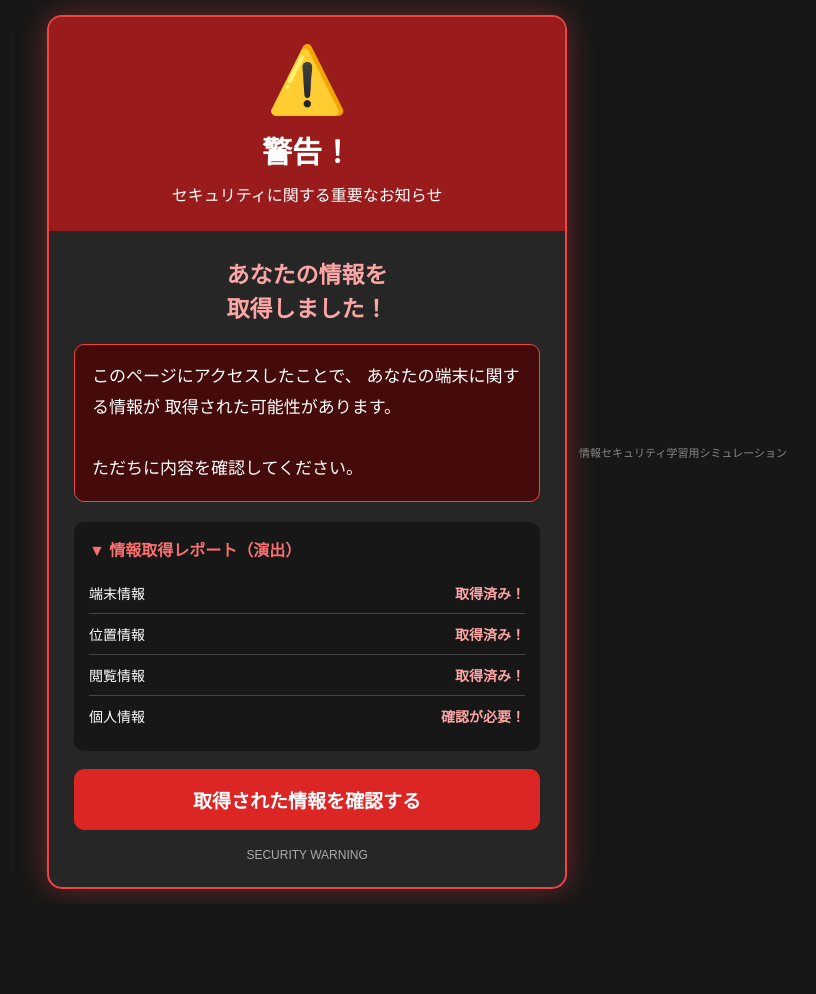
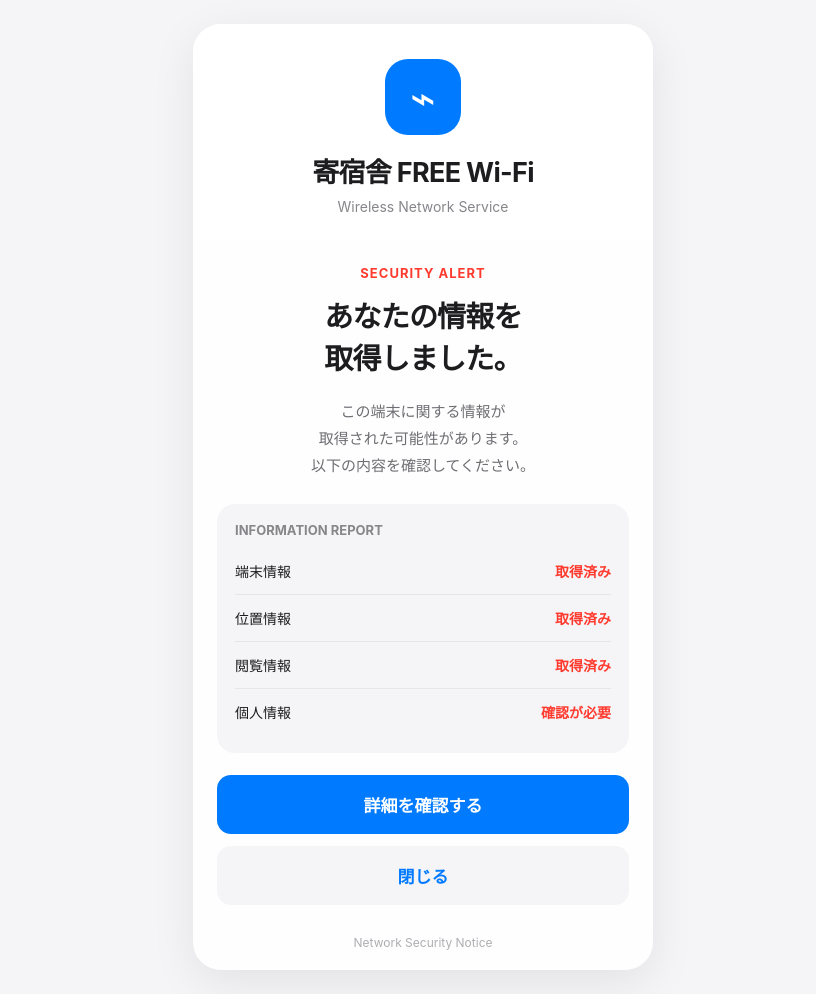
Before and after one commit to kishukusha/Infoliteracy, a plain HTML site: page index.html in a window 1280 px wide. Shown: the whole page, without its empty margins (217-1033 px from the left). Before the commit the page ends 904 px from the top, so only its background shows below. Drawn offline with Linux system fonts and the light colour scheme.

Commit message:
Update index.html

```diff
--- a/index.html
+++ b/index.html
@@ -4,7 +4,8 @@
 <head>
 <meta charset="UTF-8">
 <meta name="viewport" content="width=device-width, initial-scale=1.0">
-<title>セキュリティ警告</title>
+<meta name="theme-color" content="#f5f5f7">
+<title>寄宿舎 FREE Wi-Fi</title>
 
 <style>
 * {
@@ -13,87 +14,109 @@
 
 body {
   margin: 0;
-  padding: 15px;
+  padding: 24px 16px;
   min-height: 100vh;
-  font-family: "Yu Gothic", Meiryo, sans-serif;
-  background: #171717;
-  color: white;
   display: flex;
   justify-content: center;
   align-items: center;
+  font-family: -apple-system, BlinkMacSystemFont, "Helvetica Neue",
+    "Yu Gothic", Meiryo, sans-serif;
+  background: #f5f5f7;
+  color: #1d1d1f;
 }
 
 .container {
   width: 100%;
-  max-width: 520px;
-  background: #262626;
-  border: 2px solid #ef4444;
-  border-radius: 15px;
+  max-width: 460px;
+  background: rgba(255,255,255,.92);
+  border-radius: 28px;
   overflow: hidden;
-  box-shadow: 0 0 30px #ef444466;
+  box-shadow: 0 12px 45px rgba(0,0,0,.08);
 }
 
-.top {
-  background: #991b1b;
-  padding: 25px 15px;
+.header {
   text-align: center;
+  padding: 35px 24px 25px;
+  background: #fff;
 }
 
-.warning-icon {
-  font-size: 65px;
+.wifi-icon {
+  width: 76px;
+  height: 76px;
+  margin: 0 auto 16px;
+  border-radius: 23px;
+  background: #007aff;
+  color: white;
+  display: flex;
+  align-items: center;
+  justify-content: center;
+  font-size: 43px;
 }
 
-.top h1 {
-  font-size: 30px;
-  margin: 10px 0;
-  color: white;
+.header h1 {
+  font-size: 27px;
+  font-weight: 700;
+  letter-spacing: -.7px;
+  margin: 0 0 8px;
 }
 
-.top p {
+.header p {
+  color: #86868b;
+  font-size: 14px;
   margin: 0;
-  font-size: 16px;
 }
 
 .content {
-  padding: 25px;
+  padding: 25px 24px 30px;
 }
 
-.alert {
-  color: #fca5a5;
-  font-size: 23px;
-  font-weight: bold;
+.warning-label {
+  color: #ff3b30;
+  font-size: 13px;
+  font-weight: 700;
   text-align: center;
-  margin-bottom: 20px;
+  letter-spacing: 1px;
+  margin-bottom: 15px;
 }
 
-.message {
-  background: #450a0a;
-  border: 1px solid #ef4444;
-  padding: 17px;
-  border-radius: 10px;
-  line-height: 1.8;
-  font-size: 17px;
+.warning-title {
+  font-size: 29px;
+  font-weight: 750;
+  text-align: center;
+  line-height: 1.45;
+  letter-spacing: -.8px;
+  margin: 0 0 18px;
 }
 
-.info {
-  margin-top: 20px;
-  background: #171717;
-  padding: 15px;
-  border-radius: 10px;
+.warning-text {
+  color: #6e6e73;
+  font-size: 15px;
+  text-align: center;
+  line-height: 1.8;
+  margin-bottom: 25px;
 }
 
-.info-title {
-  color: #f87171;
-  font-weight: bold;
-  margin-bottom: 12px;
+.card {
+  background: #f5f5f7;
+  border-radius: 18px;
+  padding: 18px;
+  margin-bottom: 22px;
+}
+
+.card-title {
+  font-size: 13px;
+  font-weight: 700;
+  color: #86868b;
+  margin-bottom: 10px;
 }
 
 .info-row {
   display: flex;
   justify-content: space-between;
+  align-items: center;
   gap: 10px;
-  border-bottom: 1px solid #444;
-  padding: 10px 0;
+  padding: 13px 0;
+  border-bottom: 1px solid #e5e5ea;
   font-size: 14px;
 }
 
@@ -101,38 +124,42 @@ body {
   border-bottom: none;
 }
 
-.fake {
-  color: #fca5a5;
-  font-weight: bold;
+.status {
+  color: #ff3b30;
+  font-weight: 700;
+  white-space: nowrap;
 }
 
 button {
+  display: block;
   width: 100%;
+  border: none;
+  border-radius: 14px;
   padding: 17px;
-  margin-top: 18px;
-  border: none;
-  border-radius: 10px;
-  background: #dc2626;
-  color: white;
-  font-size: 19px;
-  font-weight: bold;
+  font-size: 17px;
+  font-weight: 650;
   cursor: pointer;
+  transition: .2s;
 }
 
-button:hover {
-  background: #b91c1c;
+.primary {
+  background: #007aff;
+  color: white;
+}
+
+.primary:hover {
+  background: #0066d6;
+}
+
+.secondary {
+  background: #f5f5f7;
+  color: #007aff;
+  margin-top: 12px;
 }
 
 button:focus-visible {
-  outline: 4px solid #facc15;
+  outline: 4px solid #ffbf47;
   outline-offset: 3px;
-}
-
-.sub {
-  color: #aaa;
-  text-align: center;
-  font-size: 12px;
-  margin-top: 18px;
 }
 
 .hidden {
@@ -140,139 +167,188 @@ button:focus-visible {
 }
 
 .lesson {
-  background: white;
-  color: #222;
-  border-radius: 15px;
-  padding: 25px;
+  padding: 32px 25px;
+}
+
+.lesson-icon {
+  width: 70px;
+  height: 70px;
+  border-radius: 50%;
+  margin: 0 auto 18px;
+  display: flex;
+  justify-content: center;
+  align-items: center;
+  background: #e8f8ed;
+  color: #34c759;
+  font-size: 37px;
 }
 
 .lesson h2 {
-  color: #15803d;
   font-size: 25px;
   text-align: center;
+  line-height: 1.5;
+  margin: 0 0 22px;
+}
+
+.safe-card {
+  background: #e8f8ed;
+  border-radius: 16px;
+  padding: 18px;
+  color: #176b35;
+  line-height: 1.8;
+  font-size: 15px;
+  margin-bottom: 24px;
+}
+
+.lesson h3 {
+  font-size: 17px;
+  margin: 24px 0 12px;
 }
 
 .lesson p,
 .lesson li {
-  line-height: 1.8;
+  color: #515154;
+  font-size: 15px;
+  line-height: 1.9;
 }
 
-.safe {
-  background: #dcfce7;
-  border: 1px solid #86efac;
-  padding: 15px;
-  border-radius: 10px;
-  line-height: 1.8;
+.lesson ul {
+  padding-left: 22px;
 }
 
-.lesson button {
-  background: #15803d;
+.lesson li {
+  margin-bottom: 9px;
 }
 
-footer {
+.point {
+  background: #f5f5f7;
+  border-radius: 16px;
+  padding: 18px;
+  line-height: 1.8;
+  font-size: 15px;
+  margin: 22px 0;
+}
+
+.footer {
   text-align: center;
-  color: #888;
-  font-size: 11px;
-  padding: 12px;
+  color: #aeaeb2;
+  font-size: 12px;
+  padding: 0 15px 20px;
+}
+
+@media (max-width: 380px) {
+  .warning-title {
+    font-size: 25px;
+  }
+  .header h1 {
+    font-size: 24px;
+  }
 }
 </style>
 </head>
 
 <body>
 
+<!-- 警告画面 -->
 <div class="container" id="warning">
 
-  <div class="top">
-    <div class="warning-icon">⚠️</div>
-    <h1>警告！</h1>
-    <p>セキュリティに関する重要なお知らせ</p>
+  <div class="header">
+    <div class="wifi-icon">⌁</div>
+    <h1>寄宿舎 FREE Wi-Fi</h1>
+    <p>Wireless Network Service</p>
   </div>
 
   <div class="content">
 
-    <div class="alert">
-      あなたの情報を<br>
-      取得しました！
+    <div class="warning-label">
+      SECURITY ALERT
     </div>
 
-    <div class="message">
-      このページにアクセスしたことで、
-      あなたの端末に関する情報が
-      取得された可能性があります。<br><br>
+    <h2 class="warning-title">
+      あなたの情報を<br>
+      取得しました。
+    </h2>
 
-      ただちに内容を確認してください。
-    </div>
+    <p class="warning-text">
+      この端末に関する情報が<br>
+      取得された可能性があります。<br>
+      以下の内容を確認してください。
+    </p>
 
-    <div class="info">
+    <div class="card">
 
-      <div class="info-title">
-        ▼ 情報取得レポート（演出）
+      <div class="card-title">
+        INFORMATION REPORT
       </div>
 
       <div class="info-row">
         <span>端末情報</span>
-        <span class="fake">取得済み！</span>
+        <span class="status">取得済み</span>
       </div>
 
       <div class="info-row">
         <span>位置情報</span>
-        <span class="fake">取得済み！</span>
+        <span class="status">取得済み</span>
       </div>
 
       <div class="info-row">
         <span>閲覧情報</span>
-        <span class="fake">取得済み！</span>
+        <span class="status">取得済み</span>
       </div>
 
       <div class="info-row">
         <span>個人情報</span>
-        <span class="fake">確認が必要！</span>
+        <span class="status">確認が必要</span>
       </div>
 
     </div>
 
-    <button onclick="showLesson()">
-      取得された情報を確認する
+    <button class="primary" onclick="showLesson()">
+      詳細を確認する
     </button>
 
-    <div class="sub">
-      SECURITY WARNING
-    </div>
+    <button class="secondary" onclick="showLesson()">
+      閉じる
+    </button>
 
+  </div>
+
+  <div class="footer">
+    Network Security Notice
   </div>
 
 </div>
 
 
-<!-- 学習用の解説画面 -->
-
+<!-- 解説画面 -->
 <div class="container hidden" id="lesson">
 
   <div class="lesson">
 
-    <h2>これは学習用の体験でした！</h2>
+    <div class="lesson-icon">✓</div>
 
-    <div class="safe">
+    <h2>
+      実は、これは<br>
+      体験用の画面でした。
+    </h2>
+
+    <div class="safe-card">
       <strong>安心してください。</strong><br>
-      実際には、あなたの個人情報は
-      取得されていません。
+      本当に情報が盗まれたわけではありません。
+      このページは、情報を収集・保存・送信していません。
+      位置情報やパスワードも取得していません。
     </div>
 
-    <h3>何が起きたのでしょう？</h3>
+    <h3>なぜこのような画面が出たの？</h3>
 
     <p>
-      今の画面は、詐欺サイトなどで使われる
-      「あなたの情報を取得した」という
-      不安をあおる表示を再現したものです。
+      詐欺サイトなどでは、
+      「あなたの情報を取得しました」
+      「今すぐ確認してください」
+      と表示して、不安にさせることがあります。
     </p>
 
-    <p>
-      実際には、このページは個人情報を
-      収集・保存・送信していません。
-      位置情報やパスワードも取得していません。
-    </p>
-
-    <h3>こんな表示が出たらどうする？</h3>
+    <h3>こんなときはどうする？</h3>
 
     <ul>
       <li>あわててボタンを押さない。</li>
@@ -281,24 +357,24 @@ footer {
       <li>先生や家の人に相談する。</li>
     </ul>
 
-    <div class="safe">
-      <strong>今日の大切なポイント</strong><br>
-      「あなたの情報が盗まれた！」
-      「今すぐ対応してください！」という
-      表示を見ても、あわてずに確認しよう。
+    <div class="point">
+      <strong>今日のポイント</strong><br>
+      怖い表示が出ても、すぐに信じないこと。
+      落ち着いて確認することが大切です。
     </div>
 
-    <button onclick="location.reload()">
+    <button class="primary" onclick="location.reload()">
       もう一度体験する
     </button>
 
   </div>
 
+  <div class="footer">
+    情報セキュリティ学習
+  </div>
+
 </div>
 
-<footer>
-  情報セキュリティ学習用シミュレーション
-</footer>
 
 <script>
 function showLesson() {
```
